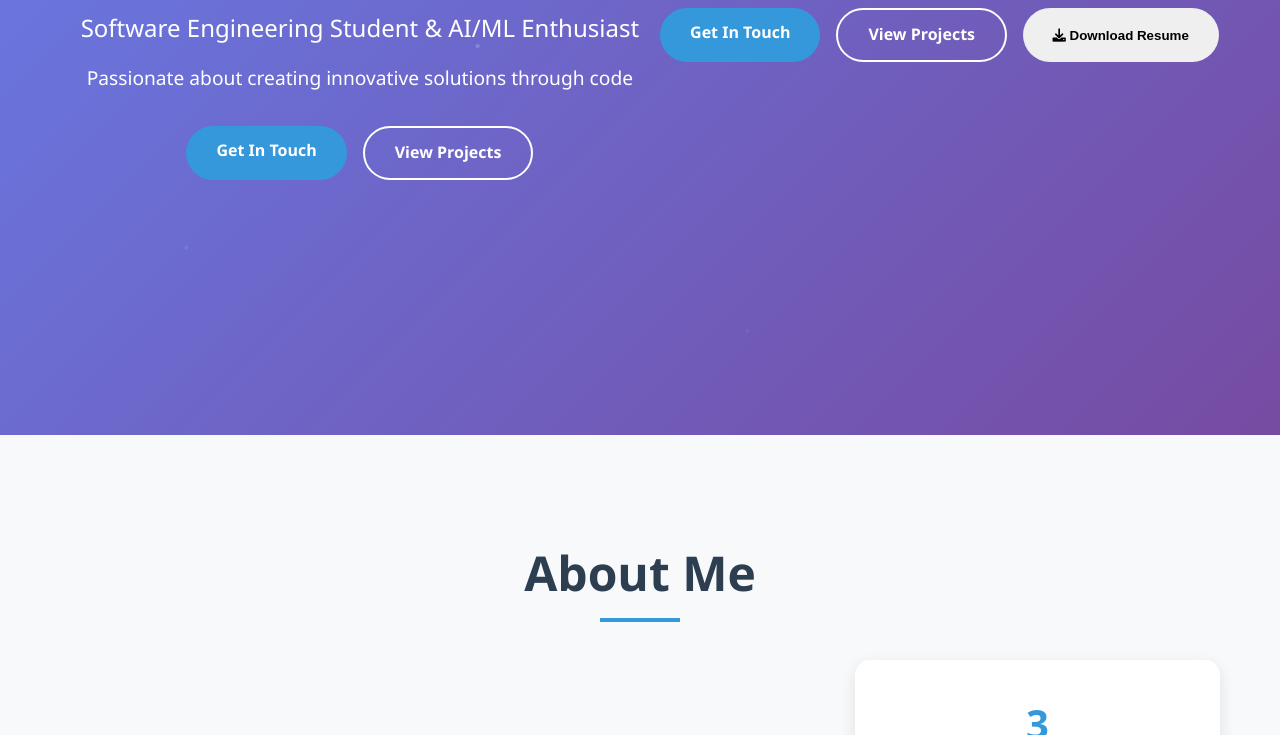
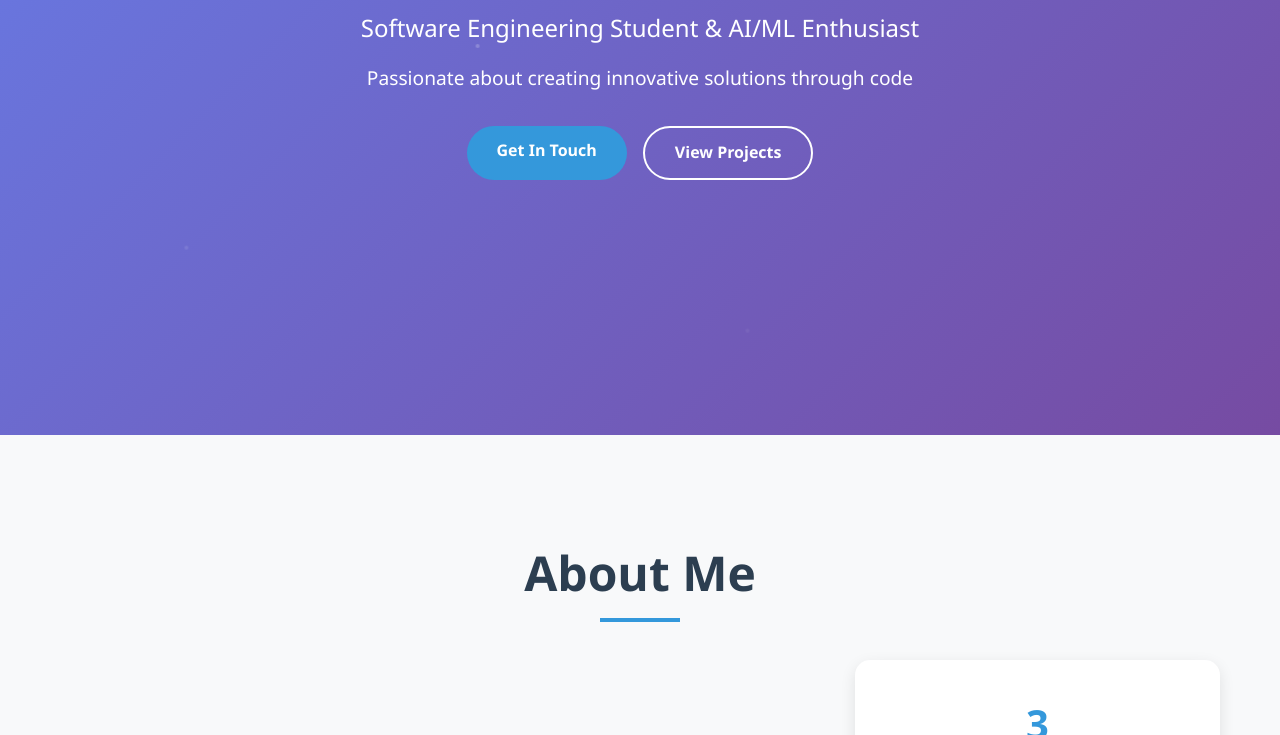
Before and after one commit to Shyam-kowru/portfolio, a plain HTML site: page index.html in a window 1280 px wide. Shown: the part 365-1100 px from the top of the page. Drawn offline with Linux system fonts and the light colour scheme.

Commit message:
Update index.html

```diff
--- a/index.html
+++ b/index.html
@@ -53,13 +53,6 @@
                 <a href="#contact" class="btn btn-primary">Get In Touch</a>
                 <a href="#projects" class="btn btn-secondary">View Projects</a>
             </div>
-        </div>
-        <div class="hero-buttons">
-            <a href="#contact" class="btn btn-primary">Get In Touch</a>
-            <a href="#projects" class="btn btn-secondary">View Projects</a>
-            <button id="download-resume" class="btn btn-download">
-                <i class="fas fa-download"></i> Download Resume
-            </button>
         </div>
     </section>
 
```
